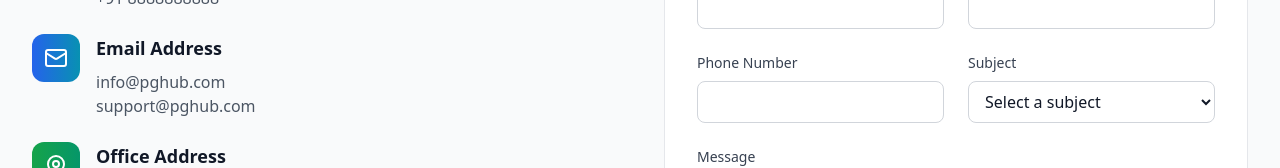
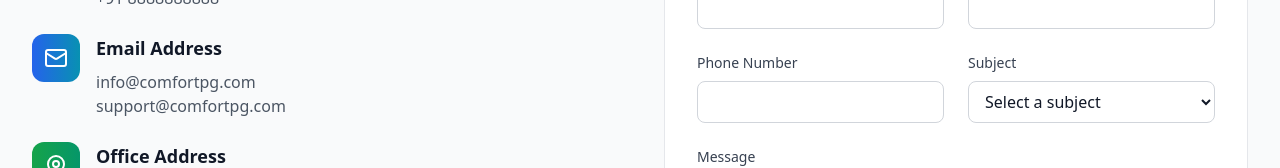
Before and after one commit to codewithdhruba01/ComfortPG_Website, a React (Vite) app: page /contact in a window 1280 px wide. Shown: the part 498-666 px from the top of the page. Built offline with nearby package versions, Linux system fonts and the light colour scheme.

Commit message:
update email

```diff
--- a/src/pages/Contact.tsx
+++ b/src/pages/Contact.tsx
@@ -83,10 +83,10 @@ const Contact: React.FC = () => {
                     Email Address
                   </h3>
                   <p className={`${darkMode ? 'text-gray-300' : 'text-gray-600'}`}>
-                    info@pghub.com
+                    info@comfortpg.com
                   </p>
                   <p className={`${darkMode ? 'text-gray-300' : 'text-gray-600'}`}>
-                    support@pghub.com
+                    support@comfortpg.com
                   </p>
                 </div>
               </div>
--- a/src/pages/StaticPages.tsx
+++ b/src/pages/StaticPages.tsx
@@ -53,7 +53,7 @@ export const Privacy: React.FC = () => {
 
       <h2 className="text-2xl font-semibold mt-8 mb-4">Contact Us</h2>
       <p>
-        If you have any questions about this Privacy Policy, please contact us at privacy@pghub.com.
+        If you have any questions about this Privacy Policy, please contact us at privacy@comfortpg.com.
       </p>
     </div>
   );
@@ -126,7 +126,7 @@ export const Funding: React.FC = () => {
 
       <h2 className="text-2xl font-semibold mt-8 mb-4">Contact for Investment</h2>
       <p>
-        For investment inquiries, please contact us at investors@pghub.com with your investment proposal
+        For investment inquiries, please contact us at investors@comfortpg.com with your investment proposal
         and we will get back to you within 48 hours.
       </p>
     </div>
@@ -169,7 +169,7 @@ export const Partner: React.FC = () => {
 
       <h2 className="text-2xl font-semibold mt-8 mb-4">Get Started</h2>
       <p>
-        Ready to partner with us? Contact our partnership team at partners@pghub.com or call us at
+        Ready to partner with us? Contact our partnership team at partners@comfortpg.com or call us at
         +91 9999999999 to discuss your property and partnership opportunities.
       </p>
     </div>
```
